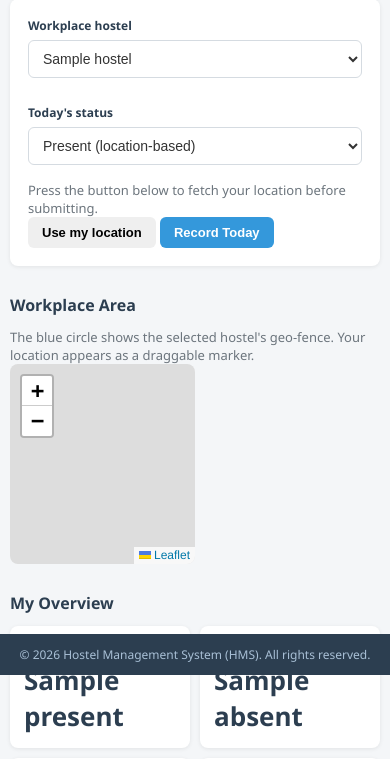
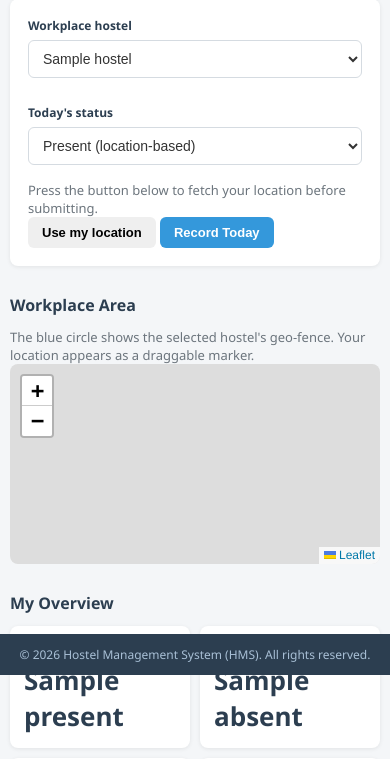
Before and after one commit to nirjon001/CSE347_project, a Flask app: template templates/staff/attendance.html in a window 390 px wide. Shown: the part 169-928 px from the top of the page. Run offline with Flask 3, Linux system fonts and the light colour scheme; the template is opened without the code that fills it: most values are stand-ins (such as "Sample title", 1, 10 or a date in 2020).

Commit message:
style: maps go full width on small screens (<=576px)

```diff
--- a/static/css/style.css
+++ b/static/css/style.css
@@ -886,7 +886,7 @@ body.auth-page .container {
 
     .card .value { font-size: 26px; }
 
-    .map-canvas { height: 220px; }
+    .map-canvas { height: 220px; width: 100%; }
 
     .auth-wrap { padding: 16px; }
 
```
